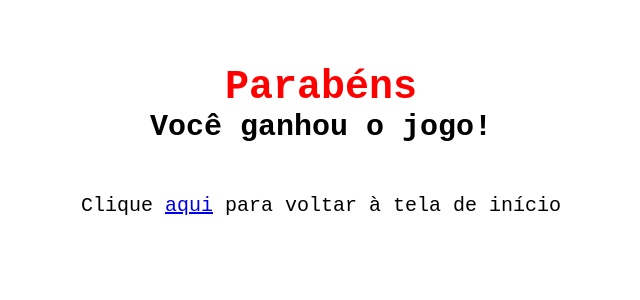
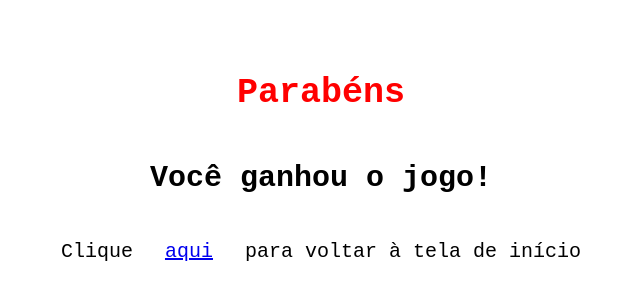
Before and after one commit to eltonsantos07/tiro-ao-alvo, a plain HTML site: page end-game/fim_de_jogo.html in a window 1280 px wide. Shown: the part 234-534 px from the top of the page, without its empty margins (319-959 px from the left). Drawn offline with Linux system fonts and the light colour scheme.

```diff
--- a/end-game/fim_de_jogo.html
+++ b/end-game/fim_de_jogo.html
@@ -6,7 +6,7 @@
     <meta http-equiv="X-UA-Compatible" content="IE=edge">
     <meta name="viewport" content="width=device-width, initial-scale=1.0">
     <title>Fim de jogo!</title>
-    <link rel="stylesheet" href="../style/end-game.css">
+    <link rel="stylesheet" href="../style/style.css">
 </head>
 
 <body>
```
Also changed, not shown: index.html (+1 -0 lines), favicon-32x32.png (added).
